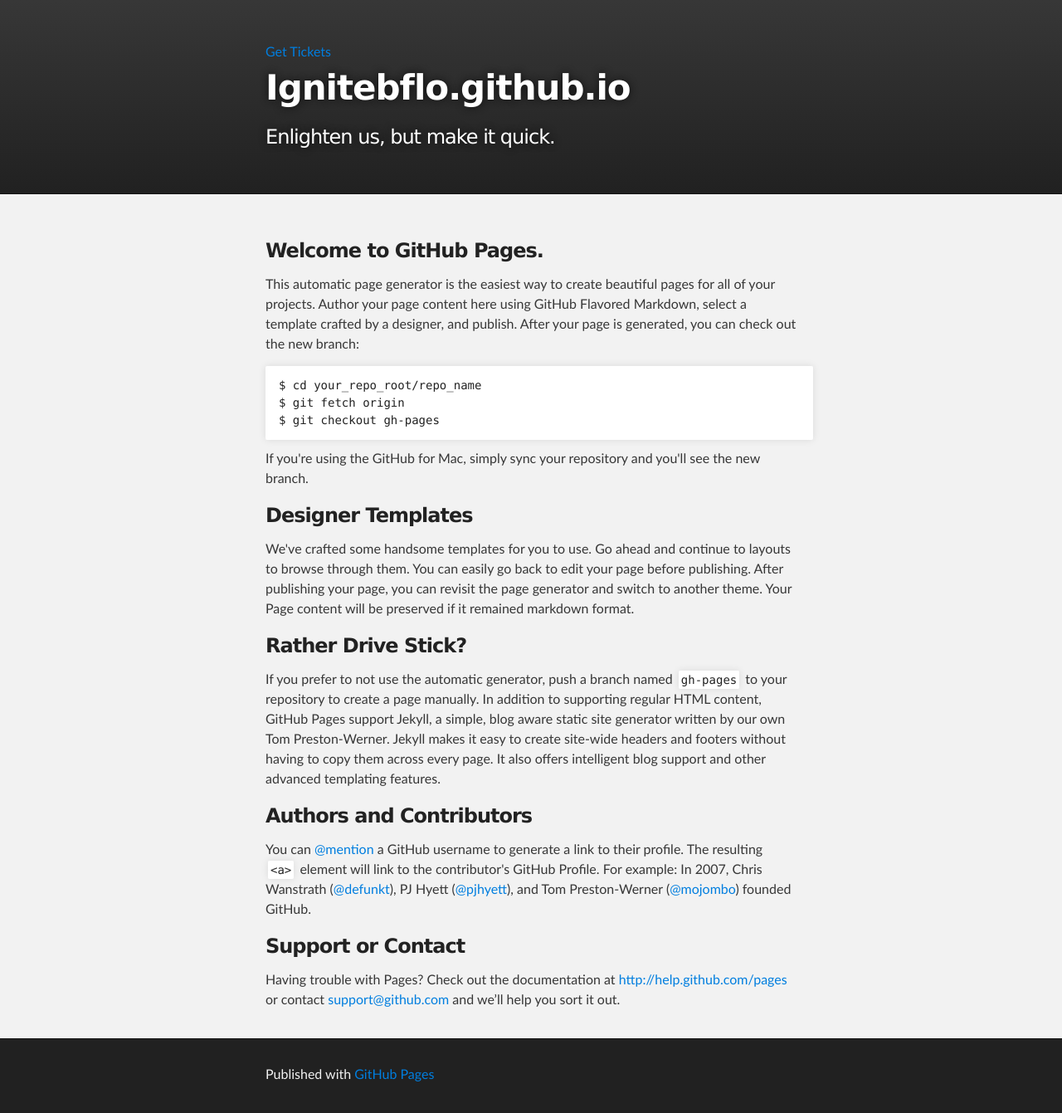
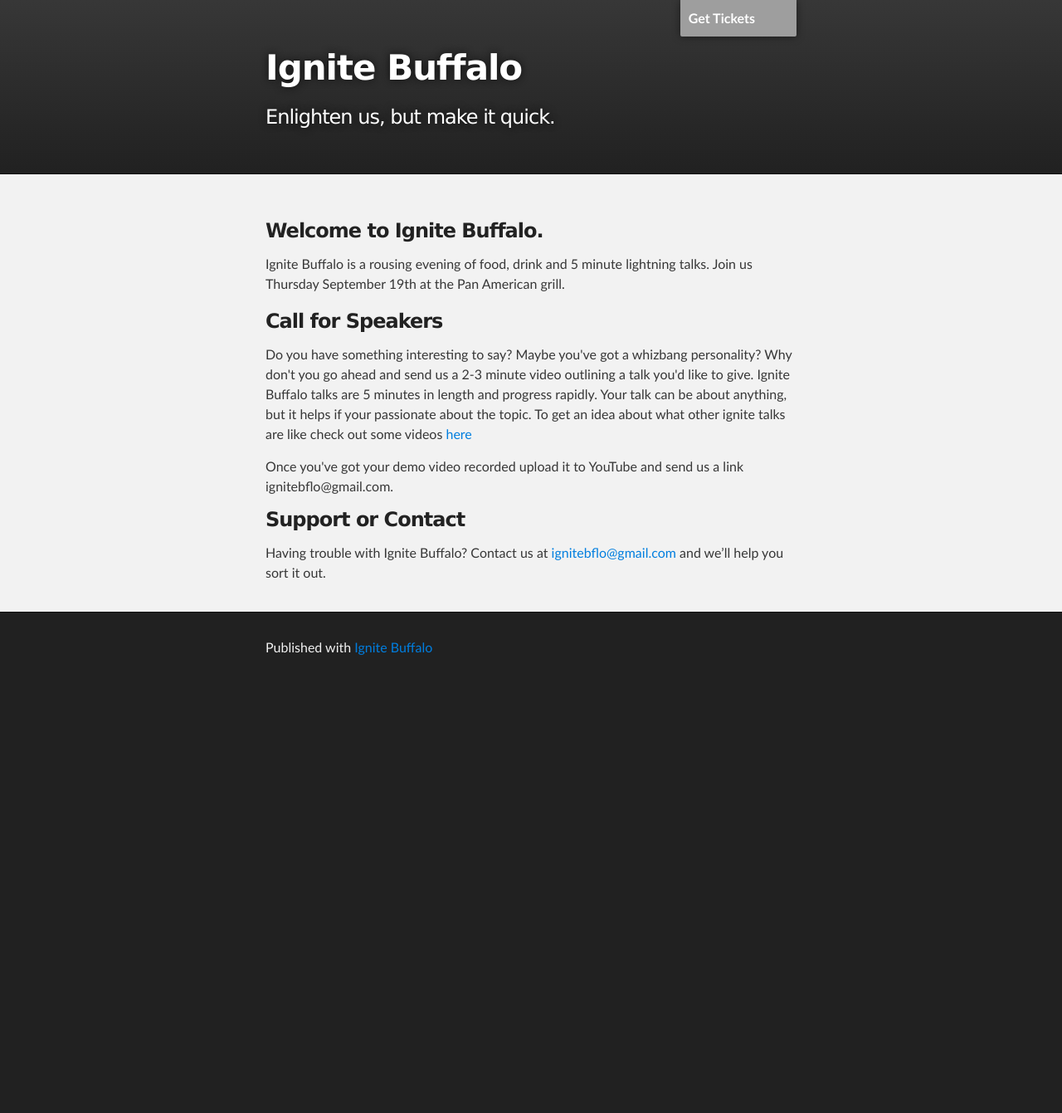
Before and after one commit to ignitebflo/ignitebflo.github.io, a Jekyll site: the page index.html, which Jekyll copies as it is, in a window 1280 px wide. Shown: the whole page at 83% size. Built offline with Jekyll 4.4.1, drawn with Linux system fonts in a browser that asks for light colours; after the commit the page ends 900 px from its top, so only the background shows below that; grey boxes are pictures that could not be loaded.

Commit message:
added content on index

```diff
--- a/index.html
+++ b/index.html
@@ -16,9 +16,9 @@
     <!-- HEADER -->
     <div id="header_wrap" class="outer">
         <header class="inner">
-          <a id="ticket_banner" href="ignitebflo.eventbrite.com">Get Tickets</a>
+          <a id="ticket_banner" href="https://ignitebflo.eventbrite.com">Get Tickets</a>
 
-          <h1 id="project_title">Ignitebflo.github.io</h1>
+          <h1 id="project_title">Ignite Buffalo</h1>
           <h2 id="project_tagline">Enlighten us, but make it quick.</h2>
 
         </header>
@@ -28,43 +28,29 @@
     <div id="main_content_wrap" class="outer">
       <section id="main_content" class="inner">
         <h3>
-<a name="welcome-to-github-pages" class="anchor" href="#welcome-to-github-pages"><span class="octicon octicon-link"></span></a>Welcome to GitHub Pages.</h3>
+<a name="welcome-to-ignite-buffalo" class="anchor" href="#welcome-to-ignite-buffalo"><span class="octicon octicon-link"></span></a>Welcome to Ignite Buffalo.</h3>
 
-<p>This automatic page generator is the easiest way to create beautiful pages for all of your projects. Author your page content here using GitHub Flavored Markdown, select a template crafted by a designer, and publish. After your page is generated, you can check out the new branch:</p>
+<p>Ignite Buffalo is a rousing evening of food, drink and 5 minute lightning talks. Join us Thursday September 19th at the Pan American grill.</p>
 
-<pre><code>$ cd your_repo_root/repo_name
-$ git fetch origin
-$ git checkout gh-pages
-</code></pre>
-
-<p>If you're using the GitHub for Mac, simply sync your repository and you'll see the new branch.</p>
 
 <h3>
-<a name="designer-templates" class="anchor" href="#designer-templates"><span class="octicon octicon-link"></span></a>Designer Templates</h3>
+<a name="call-for-speakers" class="anchor" href="#designer-templates"><span class="octicon octicon-link"></span></a>Call for Speakers</h3>
 
-<p>We've crafted some handsome templates for you to use. Go ahead and continue to layouts to browse through them. You can easily go back to edit your page before publishing. After publishing your page, you can revisit the page generator and switch to another theme. Your Page content will be preserved if it remained markdown format.</p>
+<p>Do you have something interesting to say? Maybe you've got a whizbang personality? Why don't you go ahead and send us a 2-3 minute video outlining a talk you'd like to give. Ignite Buffalo talks are 5 minutes in length and progress rapidly. Your talk can be about anything, but it helps if your passionate about the topic. To get an idea about what other ignite talks are like check out some videos <a href='http://igniteshow.com/'>here</a> </p>
 
-<h3>
-<a name="rather-drive-stick" class="anchor" href="#rather-drive-stick"><span class="octicon octicon-link"></span></a>Rather Drive Stick?</h3>
-
-<p>If you prefer to not use the automatic generator, push a branch named <code>gh-pages</code> to your repository to create a page manually. In addition to supporting regular HTML content, GitHub Pages support Jekyll, a simple, blog aware static site generator written by our own Tom Preston-Werner. Jekyll makes it easy to create site-wide headers and footers without having to copy them across every page. It also offers intelligent blog support and other advanced templating features.</p>
-
-<h3>
-<a name="authors-and-contributors" class="anchor" href="#authors-and-contributors"><span class="octicon octicon-link"></span></a>Authors and Contributors</h3>
-
-<p>You can <a href="https://github.com/blog/821" class="user-mention">@mention</a> a GitHub username to generate a link to their profile. The resulting <code>&lt;a&gt;</code> element will link to the contributor's GitHub Profile. For example: In 2007, Chris Wanstrath (<a href="https://github.com/defunkt" class="user-mention">@defunkt</a>), PJ Hyett (<a href="https://github.com/pjhyett" class="user-mention">@pjhyett</a>), and Tom Preston-Werner (<a href="https://github.com/mojombo" class="user-mention">@mojombo</a>) founded GitHub.</p>
+Once you've got your demo video recorded upload it to YouTube and send us a link ignitebflo@gmail.com.
 
 <h3>
 <a name="support-or-contact" class="anchor" href="#support-or-contact"><span class="octicon octicon-link"></span></a>Support or Contact</h3>
 
-<p>Having trouble with Pages? Check out the documentation at <a href="http://help.github.com/pages">http://help.github.com/pages</a> or contact <a href="mailto:support@github.com">support@github.com</a> and we’ll help you sort it out.</p>
+<p>Having trouble with Ignite Buffalo? Contact us at <a href="mailto:ignitebflo@gmail.com">ignitebflo@gmail.com</a> and we’ll help you sort it out.</p>
       </section>
     </div>
 
     <!-- FOOTER  -->
     <div id="footer_wrap" class="outer">
       <footer class="inner">
-        <p>Published with <a href="http://pages.github.com">GitHub Pages</a></p>
+        <p>Published with <a href="http://pages.github.com">Ignite Buffalo</a></p>
       </footer>
     </div>
 
--- a/stylesheets/stylesheet.css
+++ b/stylesheets/stylesheet.css
@@ -288,6 +288,21 @@
   border-bottom-right-radius: 2px;
 }
 
+#ticket_banner {
+  display: block;
+  position: absolute;
+  top:0;
+  right: 10px;
+  z-index: 10;
+  padding: 10px 50px 10px 10px;
+  color: #fff;
+  background: url('../images') #0090ff no-repeat 95% 50%;
+  font-weight: 700;
+  box-shadow: 0 0 10px rgba(0,0,0,.5);
+  border-bottom-left-radius: 2px;
+  border-bottom-right-radius: 2px;
+}
+
 #header_wrap {
   background: #212121;
   background: -moz-linear-gradient(top, #373737, #212121);
```
